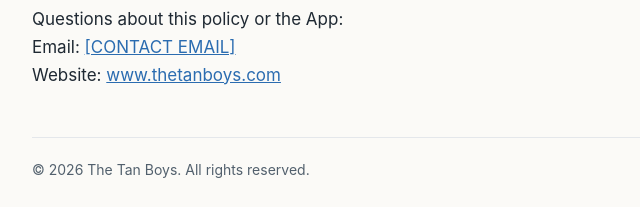
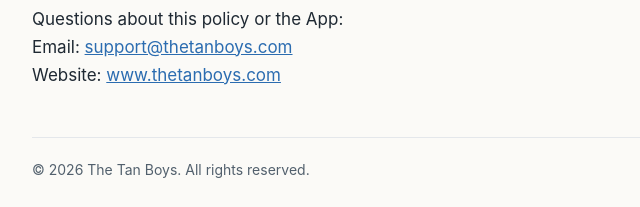
Before and after one commit to KenQTan/thetanboys-site, a plain HTML site: page privacy.html in a window 1280 px wide. Shown: the part 2140-2347 px from the top of the page, 252-892 px from the left. Drawn offline with Linux system fonts and the light colour scheme.

Commit message:
Add files via upload

```diff
--- a/privacy.html
+++ b/privacy.html
@@ -75,7 +75,7 @@
 
   <h2>Contact us</h2>
   <p>Questions about this policy or the App:<br>
-  Email: <a href="mailto:[CONTACT EMAIL]">[CONTACT EMAIL]</a><br>
+  Email: <a href="mailto:support@thetanboys.com">support@thetanboys.com</a><br>
   Website: <a href="https://www.thetanboys.com">www.thetanboys.com</a></p>
 
   <footer>© 2026 The Tan Boys. All rights reserved.</footer>
```
